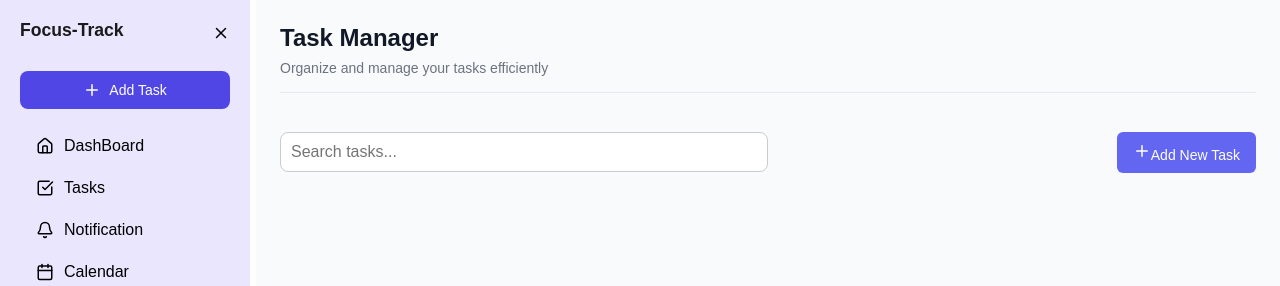
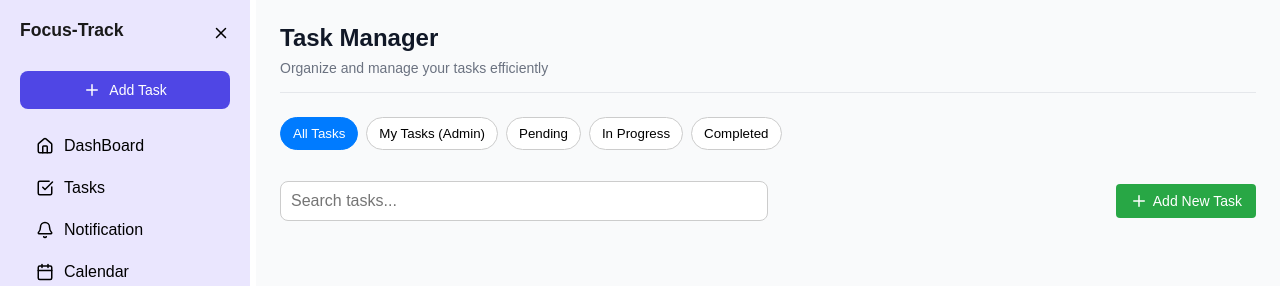
Before and after one commit to ragul24cogniwide/taskmanager, a React (Create React App) app in the folder frontend/: page /home in a window 1280 px wide. Shown: the top 286 px of the page. Built offline with nearby package versions, Linux system fonts and the light colour scheme; no server answers.

Commit message:
still resolving the user for admin tasks

```diff
--- a/frontend/src/components/NewTaskModal.js
+++ b/frontend/src/components/NewTaskModal.js
@@ -16,7 +16,7 @@ const NewTaskModal = ({
     status: "Pending",
     dueDate: "",
     assignedBy: "USER",
-    user_id: "",
+    userid: "",
   });
 
   useEffect(() => {
@@ -33,7 +33,7 @@ const NewTaskModal = ({
       setTaskData((prev) => ({
         ...prev,
         assignedBy: isAdmin ? "ADMIN" : "USER",
-        user_id: assignedUser.id,
+        userid: assignedUser.id,
       }));
     }
   }, [selectedTask, assignedUser]);
@@ -55,8 +55,8 @@ const NewTaskModal = ({
     if (taskData.title.trim()) {
       const loggedInUserId = localStorage.getItem("user_id");
 
-      if (!taskData.user_id && assignedUser?.id) {
-        taskData.user_id = assignedUser.id;
+      if (!taskData.userid && assignedUser?.id) {
+        taskData.userid = assignedUser.id;
       }
 
       console.log("Submitting task data:", taskData); // Confirm it includes user_id
@@ -68,7 +68,7 @@ const NewTaskModal = ({
           return;
         }
 
-        const response = await fetch(`${API_KEY}/api/tasks/createtaskbyAdmin`, {
+        const response = await fetch(`${API_KEY}/api/tasks/createtasks`, {
           method: "POST",
           headers: {
             "Content-Type": "application/json",
@@ -94,7 +94,6 @@ const NewTaskModal = ({
       console.error("Task title cannot be empty");
     }
   };
-
 
   const handleUpdate = async () => {
     if (taskData.title.trim()) {
@@ -214,12 +213,7 @@ const NewTaskModal = ({
 
           <div className="form-group">
             <label>User By ID</label>
-            <input
-              type="text"
-              name="user_id"
-              value={taskData.user_id}
-              readOnly
-            />
+            <input type="text" name="userid" value={taskData.userid} readOnly />
           </div>
         </div>
 
--- a/frontend/src/pages/Tasks.css
+++ b/frontend/src/pages/Tasks.css
@@ -219,3 +219,60 @@
     padding-top: 90px; /* More space for the menu icon */
   }
 }
+
+.filter-toggle {
+  display: flex;
+  flex-wrap: wrap;
+  gap: 8px;
+  margin-bottom: 15px;
+}
+
+.filter-toggle button {
+  padding: 8px 12px;
+  border: 1px solid #ccc;
+  background-color: white;
+  cursor: pointer;
+  border-radius: 20px;
+  transition: 0.3s;
+}
+
+.filter-toggle button:hover {
+  background-color: #f0f0f0;
+}
+
+.filter-toggle .active-filter {
+  background-color: #007bff;
+  color: white;
+  border-color: #007bff;
+}
+
+.search-bar {
+  display: flex;
+  justify-content: space-between;
+  gap: 10px;
+  margin-bottom: 20px;
+  flex-wrap: wrap;
+}
+
+.search-input {
+  flex: 1;
+  padding: 8px 12px;
+  border: 1px solid #ccc;
+  border-radius: 4px;
+}
+
+.add-button {
+  display: flex;
+  align-items: center;
+  gap: 5px;
+  background-color: #28a745;
+  color: white;
+  border: none;
+  padding: 8px 14px;
+  border-radius: 4px;
+  cursor: pointer;
+}
+
+.add-button:hover {
+  background-color: #218838;
+}
--- a/frontend/src/pages/Tasks.js
+++ b/frontend/src/pages/Tasks.js
@@ -11,10 +11,14 @@ const Tasks = () => {
   const [showModal, setShowModal] = useState(false);
   const [searchTerm, setSearchTerm] = useState("");
   const [selectedTask, setSelectedTask] = useState(null);
+  const [filterMode, setFilterMode] = useState("all"); // all, admin
+  const [statusFilter, setStatusFilter] = useState("all"); // all, pending, inprogress, completed
 
   const token = localStorage.getItem("user_token");
+  const user_id = localStorage.getItem("user_id");
   const API_KEY = process.env.REACT_APP_API_KEY;
 
+  // Track screen size for responsiveness
   useEffect(() => {
     const checkScreenSize = () => {
       setIsMobile(window.innerWidth <= 768);
@@ -24,10 +28,10 @@ const Tasks = () => {
     return () => window.removeEventListener("resize", checkScreenSize);
   }, []);
 
+  // Fetch tasks from API
   useEffect(() => {
     const fetchTasks = async () => {
       try {
-        const user_id = localStorage.getItem("user_id");
         const response = await fetch(
           `${API_KEY}/api/tasks/getalltasksbyid/${user_id}`,
           {
@@ -48,12 +52,14 @@ const Tasks = () => {
     };
 
     fetchTasks();
-  }, []);
+  }, [API_KEY, token, user_id]);
 
+  // Create task
   const handleCreateTask = (newTask) => {
     setTasks((prev) => [...prev, newTask]);
   };
 
+  // Prepare to edit task
   const updateTask = (taskId) => {
     const taskToEdit = tasks.find((task) => task.id === taskId);
     if (taskToEdit) {
@@ -62,12 +68,14 @@ const Tasks = () => {
     }
   };
 
+  // Update task after edit
   const handleUpdateTask = (updatedTask) => {
     setTasks((prevTasks) =>
       prevTasks.map((task) => (task.id === updatedTask.id ? updatedTask : task))
     );
   };
 
+  // Toggle complete/incomplete
   const toggleTaskCompletion = (taskId) => {
     setTasks(
       tasks.map((task) =>
@@ -76,6 +84,7 @@ const Tasks = () => {
     );
   };
 
+  // Delete task
   const deleteTask = async (taskId) => {
     try {
       const response = await fetch(
@@ -99,10 +108,24 @@ const Tasks = () => {
     }
   };
 
-  const filteredTasks = tasks.filter(
-    (task) =>
-      task.title && task.title.toLowerCase().includes(searchTerm.toLowerCase())
-  );
+  const filteredTasks = tasks.filter((task) => {
+    const matchesSearch =
+      task.title && task.title.toLowerCase().includes(searchTerm.toLowerCase());
+
+    const matchesAdminFilter =
+      filterMode === "admin" ? task.userid === parseInt(user_id) : true;
+
+    const matchesStatusFilter =
+      filterMode === "pending"
+        ? task.status?.toLowerCase() === "pending"
+        : filterMode === "inprogress"
+        ? task.status?.toLowerCase() === "in progress"
+        : filterMode === "completed"
+        ? task.status?.toLowerCase() === "completed"
+        : true;
+
+    return matchesSearch && matchesAdminFilter && matchesStatusFilter;
+  });
 
   return (
     <div className="tasks-container">
@@ -113,6 +136,41 @@ const Tasks = () => {
         </div>
       </div>
 
+      {/* Filter Section */}
+      <div className="filter-toggle">
+        <button
+          className={filterMode === "all" ? "active-filter" : ""}
+          onClick={() => setFilterMode("all")}
+        >
+          All Tasks
+        </button>
+        <button
+          className={filterMode === "admin" ? "active-filter" : ""}
+          onClick={() => setFilterMode("admin")}
+        >
+          My Tasks (Admin)
+        </button>
+        <button
+          className={filterMode === "pending" ? "active-filter" : ""}
+          onClick={() => setFilterMode("pending")}
+        >
+          Pending
+        </button>
+        <button
+          className={filterMode === "inprogress" ? "active-filter" : ""}
+          onClick={() => setFilterMode("inprogress")}
+        >
+          In Progress
+        </button>
+        <button
+          className={filterMode === "completed" ? "active-filter" : ""}
+          onClick={() => setFilterMode("completed")}
+        >
+          Completed
+        </button>
+      </div>
+
+      {/* Search and Add */}
       <div className="search-bar">
         <input
           type="text"
@@ -127,6 +185,7 @@ const Tasks = () => {
         </button>
       </div>
 
+      {/* Task List Display */}
       <GetTask
         tasks={filteredTasks}
         toggleTaskCompletion={toggleTaskCompletion}
@@ -135,6 +194,7 @@ const Tasks = () => {
         updateTask={updateTask}
       />
 
+      {/* Modal */}
       {showModal && (
         <NewTaskModal
           onClose={() => {
```
